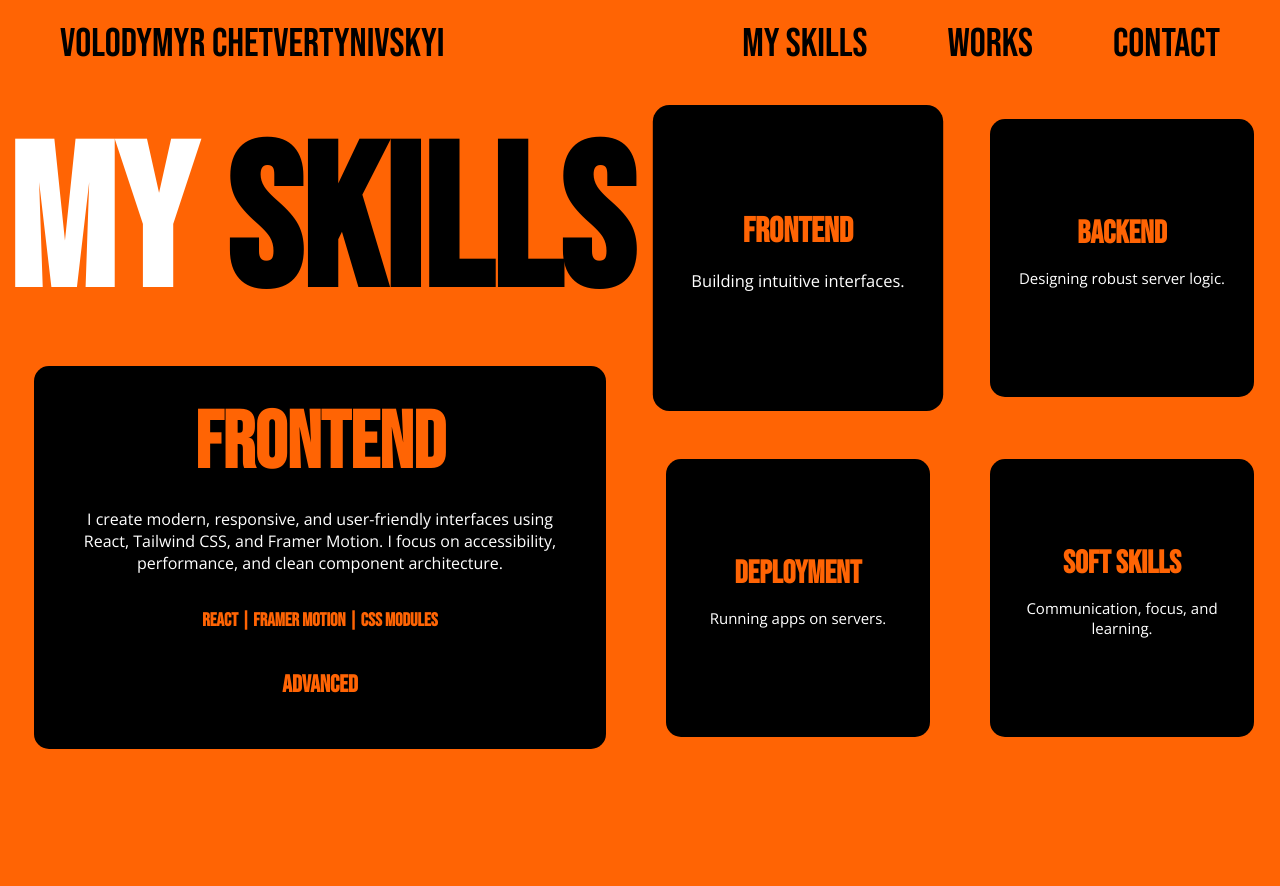
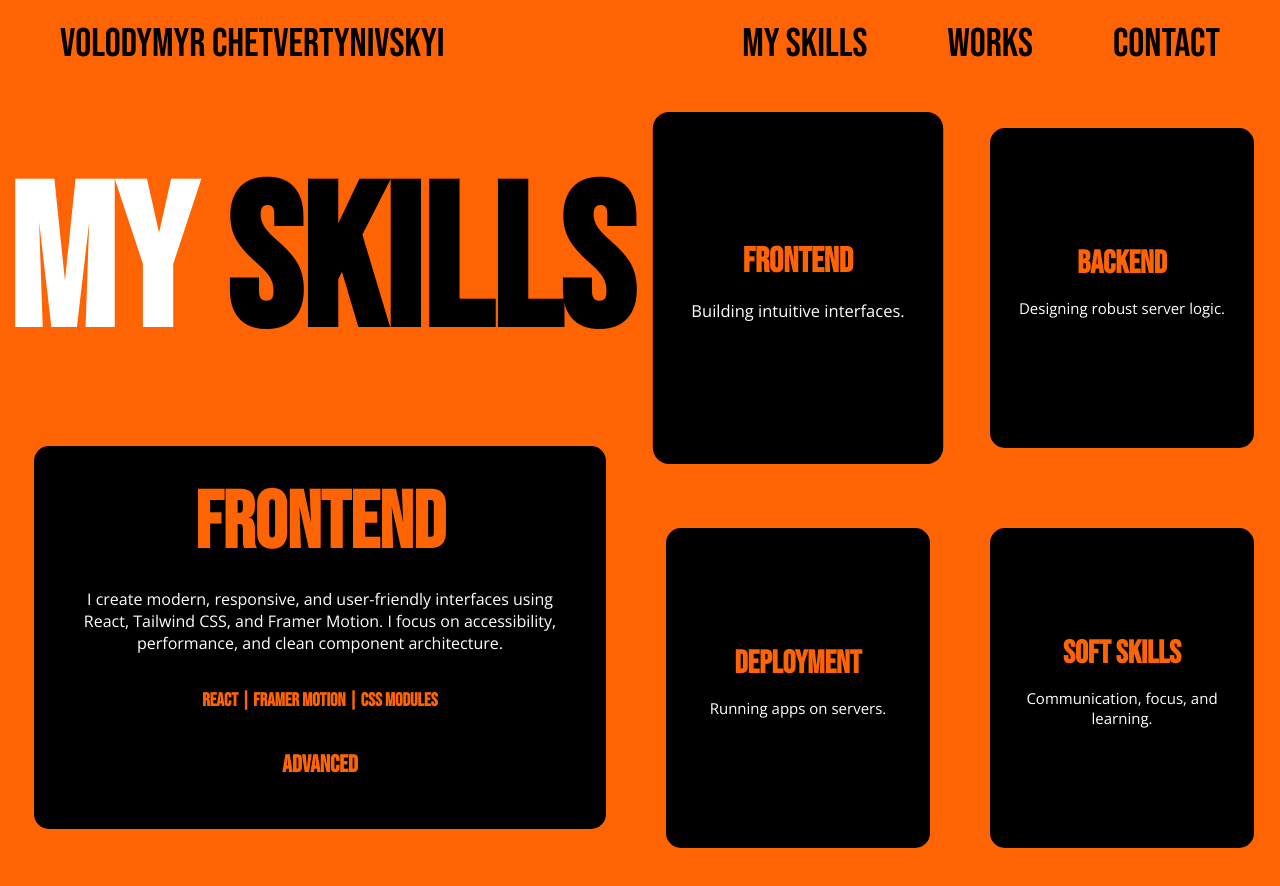
Before and after one commit to Mrkopir/Partfolio, a React (Create React App) app in the folder client/: page /skills in a window 1280 px wide. Before the commit the page ends 800 px from the top, so only its background shows below. Built offline with nearby package versions, Linux system fonts and the light colour scheme; a web font is replaced by a local one.

Commit message:
test 7 adapt

```diff
--- a/client/src/pages/main.page/about.section/about.section.css
+++ b/client/src/pages/main.page/about.section/about.section.css
@@ -3,7 +3,7 @@
     font-family: 'Bebas Neue', sans-serif;
     overflow: hidden;
     margin-bottom: 50px;
-    min-height: 100dvh;
+    min-height: 100vh;
 }
 
 .AboutSectionMainText h1 {
--- a/client/src/pages/skills.page/skills.page.css
+++ b/client/src/pages/skills.page/skills.page.css
@@ -4,7 +4,7 @@ body {
 
 
 .SkillsPage{
-    height: 100vh;
+    min-height: 100vh;
     font-family: 'Bebas Neue', sans-serif;
 }
 
@@ -13,7 +13,10 @@ body {
 }
 
 .SkillsPageMainRight {
+    display: flex;
+    align-items: center;
     flex: 1;
+    min-height: 100vh;
 }
 
 .SkillsPageMainLeft {
@@ -40,7 +43,7 @@ body {
     justify-content: center;
     align-items: center;
     width: 100%;
-    height: 85vh;
+    height: 100vh;
     gap: 0 60px;
 }
 
```
